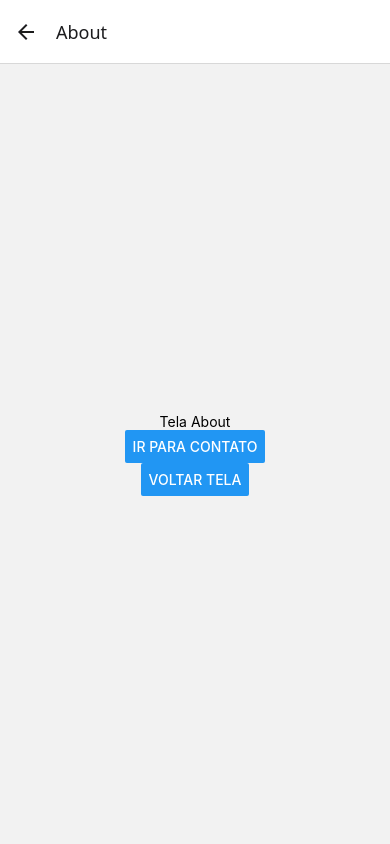
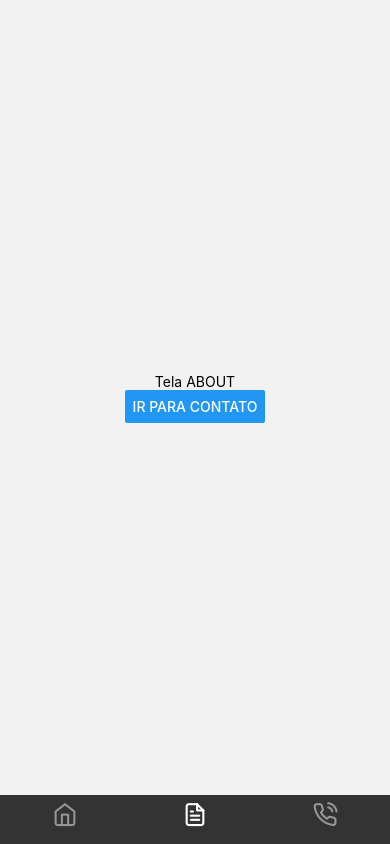
Before and after one commit to HelioJr548/SujeitoProgramador, a React Native app in the folder meuapp/: screen /About in a window 390 px wide. Built offline with nearby package versions, Linux system fonts and the light colour scheme.

Commit message:
Naveção por TABS

```diff
--- a/meuapp/App.js
+++ b/meuapp/App.js
@@ -1,40 +1,77 @@
+import { createBottomTabNavigator } from '@react-navigation/bottom-tabs';
+import Feather from '@expo/vector-icons/Feather';
 import { NavigationContainer } from '@react-navigation/native';
-import { createNativeStackNavigator } from '@react-navigation/native-stack';
 import Home from './src/pages/Home';
 import About from './src/pages/About';
 import Contact from './src/pages/Contact';
 
-const Stack = createNativeStackNavigator();
-
+const Tab = createBottomTabNavigator();
 const App = () => {
 	return (
 		<NavigationContainer>
-			<Stack.Navigator>
-				<Stack.Screen
+			<Tab.Navigator
+				screenOptions={{
+					headerShown: false,
+					tabBarHideOnKeyboard: true, // Esconde tabs ao abrir keyboard
+					tabBarShowLabel: false, // Mostra somente icone das tabs
+					tabBarActiveTintColor: 'hsla(0, 0%, 100%, 1.00)', // Cor da tab selecionada
+					tabBarInactiveTintColor: 'hsla(0, 0%, 59%, 1.00)', // Cor da tab não selecionada
+					tabBarStyle: {
+						backgroundColor: '#333',
+						borderTopWidth: 0,
+						borderColor: '#ff0000',
+					},
+				}}
+			>
+				<Tab.Screen
 					name="Home"
 					component={Home}
 					options={{
-						title: 'Tela inicio',
-						headerStyle: { backgroundColor: '#121212' },
-						headerTintColor: '#fff',
-						headerShown: false,
+						// tabBarLabel: 'INICIO',
+						tabBarIcon: ({ color, size }) => {
+							return (
+								<Feather
+									name="home"
+									color={color}
+									size={size}
+								/>
+							);
+						},
 					}}
 				/>
-				<Stack.Screen
+				<Tab.Screen
 					name="About"
 					component={About}
 					options={{
-						title: 'Sobre',
+						tabBarIcon: ({ color, size }) => {
+							return (
+								<Feather
+									name="file-text"
+									color={color}
+									size={size}
+								/>
+							);
+						},
 					}}
 				/>
-				<Stack.Screen
+
+				<Tab.Screen
 					name="Contact"
 					component={Contact}
 					options={{
-						title: 'Contato',
+						// headerShown: false,
+						tabBarIcon: ({ color, size }) => {
+							return (
+								<Feather
+									name="phone-call"
+									color={color}
+									size={size}
+								/>
+							);
+						},
 					}}
 				/>
-			</Stack.Navigator>
+			</Tab.Navigator>
 		</NavigationContainer>
 	);
 };
--- a/meuapp/package.json
+++ b/meuapp/package.json
@@ -12,6 +12,7 @@
     "@react-native-async-storage/async-storage": "2.2.0",
     "@react-native-community/slider": "^5.1.1",
     "@react-native-picker/picker": "^2.11.4",
+    "@react-navigation/bottom-tabs": "^7.8.12",
     "@react-navigation/native": "^7.1.25",
     "@react-navigation/native-stack": "^7.8.6",
     "expo": "~54.0.27",
--- a/meuapp/src/pages/About/index.js
+++ b/meuapp/src/pages/About/index.js
@@ -1,26 +1,16 @@
-import { useNavigation, useRoute } from '@react-navigation/native';
-import { useLayoutEffect } from 'react';
+import { useNavigation } from '@react-navigation/native';
 import { Button, StyleSheet, Text, View } from 'react-native';
 
 const About = () => {
-	const route = useRoute();
 	const navigation = useNavigation();
-
-	useLayoutEffect(() => {
-		navigation.setOptions({
-			title:
-				route.params?.nome === '' ? 'Pagina Sobre' : route.params?.nome,
-		});
-	}, [navigation]);
 
 	return (
 		<View style={styles.container}>
-			<Text>Tela About</Text>
-			<Text>{route.params?.nome}</Text>
-			<Text>{route.params?.email}</Text>
-
-			<Button title="IR PARA CONTATO" onPress={() => navigation.navigate('Contact')}/>
-			<Button title="Voltar Tela" onPress={() => navigation.goBack()}/>
+			<Text>Tela ABOUT</Text>
+			<Button
+				title="IR PARA CONTATO"
+				onPress={() => navigation.navigate('Contact')}
+			/>
 		</View>
 	);
 };
--- a/meuapp/src/pages/Contact/index.js
+++ b/meuapp/src/pages/Contact/index.js
@@ -1,17 +1,9 @@
-import { StackActions, useNavigation } from '@react-navigation/native';
-import { Button, StyleSheet, Text, View } from 'react-native';
+import { StyleSheet, Text, View } from 'react-native';
 
 const Contact = () => {
-	const navigation = useNavigation();
-
-	const handleHome = () => {
-		navigation.dispatch(StackActions.popToTop());
-	};
-
 	return (
 		<View style={styles.container}>
-			<Text>Tela Contact</Text>
-			<Button title="VOLTAR HOME" onPress={handleHome} />
+			<Text>Tela CONTACT</Text>
 		</View>
 	);
 };
--- a/meuapp/src/pages/Home/index.js
+++ b/meuapp/src/pages/Home/index.js
@@ -5,7 +5,7 @@
 	const navigation = useNavigation();
 
 	const navegaSobre = () => {
-		navigation.navigate('About', { nome: 'Helio', email: 'hjr@.com' });
+		navigation.navigate('About');
 	};
 
 	return (
```
Also changed, not shown: 1 other file (tests, documents, lock files or other folders).
